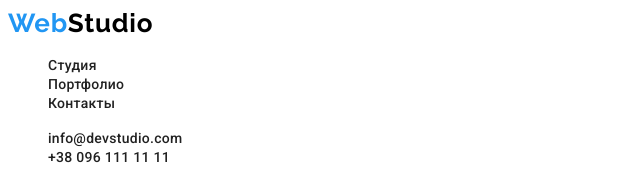
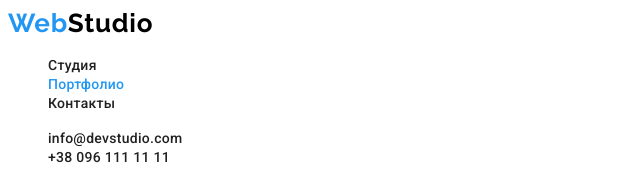
Before and after one commit to p0shta/goit-markup-hw-02, a plain HTML site: page portfolio.html in a window 1280 px wide. Shown: the top 178 px of the page, 0-640 px from the left. Drawn offline with Linux system fonts and the light colour scheme.

Commit message:
Изменяет комментарии к страницам сайта

```diff
--- a/css/style.css
+++ b/css/style.css
@@ -16,6 +16,10 @@ body {
 
 .link {
   text-decoration: none;
+}
+
+.nav-link.current {
+  color: var(--accent-color);
 }
 
 /* ---------header--------- */
--- a/portfolio.html
+++ b/portfolio.html
@@ -13,7 +13,7 @@
     <link rel="stylesheet" href="./css/style.css">
 </head>
 <body>
-<!--Шапка-->
+<!-----------------------HEADER---------------------->
 <header class="header">
     <a class="header-logo link" href="./index.html"><span class="logo-accent">Web</span>Studio</a>
     <nav class="header-nav">
@@ -22,7 +22,7 @@
                 <a class="nav-link link" href="./index.html">Студия</a>
             </li>
             <li class="nav-item">
-                <a class="nav-link link" href="./portfolio.html">Портфолио</a>
+                <a class="nav-link current link" href="./portfolio.html">Портфолио</a>
             </li>
             <li class="nav-item">
                 <a class="nav-link link" href="#">Контакты</a>
@@ -38,9 +38,10 @@
         </li>
     </ul>
 </header>
-<!--Контент-->
+<!-----------------------CONTENT--------------------------->
 <main>
     <section class="portfolio">
+<!-----------------------PORTFOLIO FILTER---------------------->
         <h1 class="portfolio-title visually-hidden">Портфолио</h1>
         <ul class="filter-list list">
             <li class="filter-item"><button class="filter-btn" type="button">Все</button> </li>
@@ -49,6 +50,7 @@
             <li class="filter-item"><button class="filter-btn" type="button">Дизайн</button> </li>
             <li class="filter-item"><button class="filter-btn" type="button">Маркетинг</button> </li>
         </ul>
+<!-----------------------PORTFOLIO LIST---------------------->
         <ul class="portfolio-list list">
             <li class="portfolio-item">
                 <img src="./images/portfolio/img.jpg" alt="ноутбук">
@@ -98,7 +100,7 @@
         </ul>
     </section>
 </main>
-<!--Подвал-->
+<!-----------------------FOOTER---------------------->
 <footer class="footer">
     <a class="footer-logo link" href="./index.html"><span class="logo-accent">Web</span>Studio</a>
     <address class="footer-adress">
```
Also changed, not shown: index.html (+8 -8 lines).
